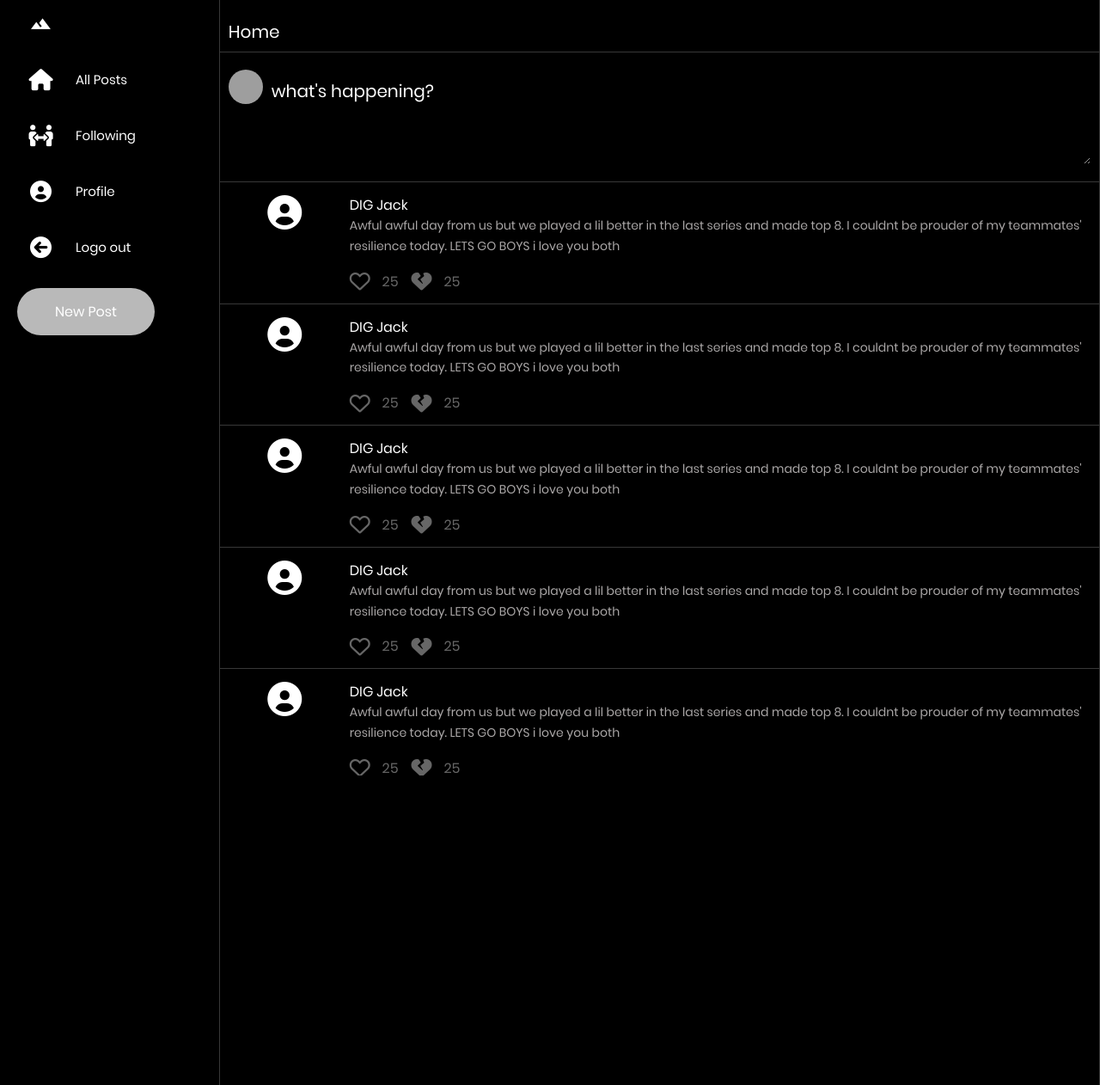
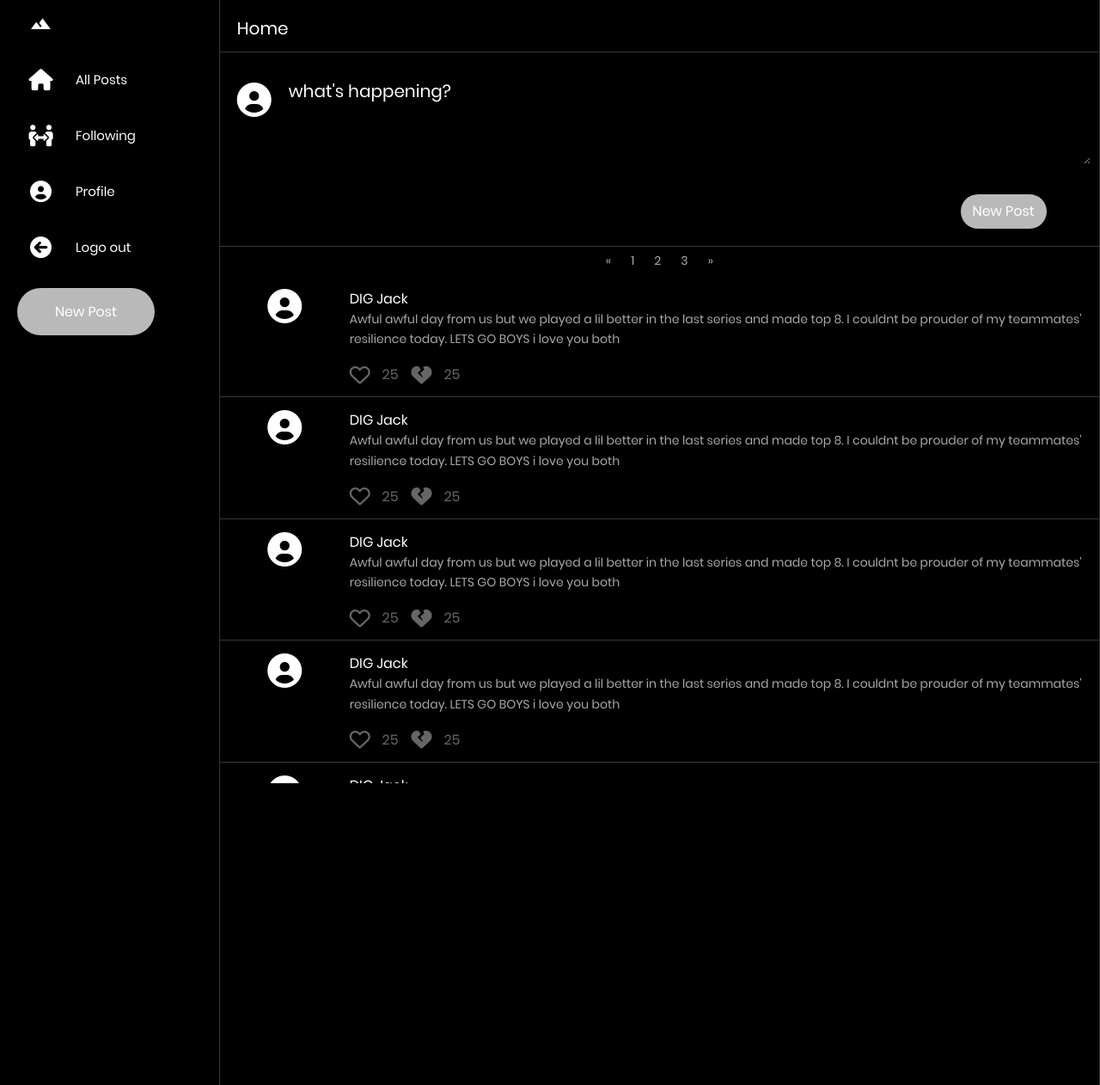
Before and after one commit to jeanjoelkapula/twitter-clone, a Django app: page / in a window 1280 px wide. Shown: the top 1262 px of the page at 86% size. Run offline with Django 3.2, Linux system fonts and the light colour scheme; the visitor is signed in with stand-in values (Sample User, id 1); some libraries are stand-ins or nearby versions; grey boxes are pictures that could not be loaded.

Commit message:
Add index pagination and twit modal

```diff
--- a/network/static/network/assets/css/main.css
+++ b/network/static/network/assets/css/main.css
@@ -708,12 +708,10 @@ i + span{
   font-size: 20px;
 }
 .side-main .write-twit, .profile-top {
-  margin-top: 60px;
   padding: 20px 10px;
   display: flex;
   background-color: black;
   color: white;
-  border-bottom: 1px solid #ffffff38;
   border-top: 1px solid #ffffff38;
 }
 .side-main .write-twit img {
@@ -740,11 +738,12 @@ i + span{
 }
 
 .top-fixed {
-  position: fixed;
   top: 0;
-  padding: 20px 10px;
+  padding-left: 20px;
+  padding-top: 16px;
   height: 60px;
   background-color: black;
+  width: 100%;
 }
 
 .top-fixed a {
@@ -806,10 +805,31 @@ i + span{
 
 /*==================================================================
 [ POST ]*/
+
+.pagination-container {
+  display: flex;
+  justify-content: center;
+}
+
+.pagination .page-item {
+
+
+}
+
+.pagination .page-item .page-link {
+  color: #aaa7a7;
+  background: black;
+  border:none
+}
+
+.pagination .page-item .page-link:hover {
+  color: white;
+}
+
 .post-container {
   display: flex;
   flex-direction: column;
-  height: 690px;
+  height: 590px;
   overflow-y: scroll;
 
 }
--- a/network/templates/network/index.html
+++ b/network/templates/network/index.html
@@ -5,11 +5,42 @@
 	<div class="top-fixed">
 		<a href="#" class="link-home">Home</a>
 	</div>
+	<div class="">
 		<div class="write-twit">
-	  <img src="https://i.imgur.com/4FbD7mF.png" alt="" class="user-img-40">
+			<div class="post-user" style="width: auto; padding-left: 10px; padding-right: 10px;">
+				<i class="fas fa-user-circle"></i>
+			</div>
 			<textarea name="" id="" cols="30" rows="3" placeholder="what's happening?"></textarea>
 		</div>
+		<div style="display: flex; justify-content: right; border-bottom: 1px solid #ffffff38;">
+			<button class="add-twit-button" style="width: 100px; height: 40px; margin-top: 15px; margin-bottom: 20px; margin-right: 6%;">
+				New Post
+			</button>
+		</div>
+	</div>
+	<div class="pagination-container">
+		<nav aria-label="Page navigation example">
+			<ul class="pagination">
+			  <li class="page-item disabled" >
+				<a class="page-link" href="#" aria-label="Previous">
+				  <span aria-hidden="true">&laquo;</span>
+				  <span class="sr-only">Previous</span>
+				</a>
+			  </li>
+			  <li class="page-item"><a class="page-link" href="#">1</a></li>
+			  <li class="page-item"><a class="page-link" href="#">2</a></li>
+			  <li class="page-item"><a class="page-link" href="#">3</a></li>
+			  <li class="page-item">
+				<a class="page-link" href="#" aria-label="Next">
+				  <span aria-hidden="true">&raquo;</span>
+				  <span class="sr-only">Next</span>
+				</a>
+			  </li>
+			</ul>
+		  </nav>
+	</div>
   	<div class="post-container disable-scrollbars">
+
 	  <div class="post">
 		  <div class="post-user">
 			  <i class="fas fa-user-circle"></i>
@@ -240,6 +271,32 @@
 				</div>
 			</div>
 		</div>
+		<div id="twit-modal" class="modal" tabindex="-1" role="dialog" style="background: #a8a8a84d;">
+			<div class="modal-dialog" role="document" style="min-width: 590px;">
+			  <div class="modal-content" style="background: black; border-radius: 15px;">
+				<div class="modal-header" style="border-bottom: 1px solid #ffffff6e;">
+				  <button type="button" class="close" data-dismiss="modal" aria-label="Close">
+					<span aria-hidden="true">&times;</span>
+				  </button>
+				</div>
+				<div class="modal-body" >
+					<div class="">
+						<div class="write-twit">
+							<div class="">
+								<i class="fas fa-user-circle"></i>
+							</div>
+							<textarea name="" id="" cols="30" rows="3" placeholder="what's happening?"></textarea>
+						</div>
+						<div style="display: flex; justify-content: right; ">
+							<button class="add-twit-button" style="width: 100px; height: 40px; margin-top: 15px; margin-bottom: 20px; margin-right: 6%;">
+								New Post
+							</button>
+						</div>
+					</div>
+				</div>
+			  </div>
+			</div>
+		  </div>
  	 </div>
 </div>
 
--- a/network/templates/network/layout.html
+++ b/network/templates/network/layout.html
@@ -97,7 +97,7 @@
                                 </a>
                             </li>
                             <li class="menu-item ">
-                                <button class="add-twit-button">
+                                <button class="add-twit-button" data-toggle="modal" data-target="#twit-modal">
                                     New Post
                                 </button>
                             </li>
```
Lines whose indentation alone changed are shown as unchanged.
